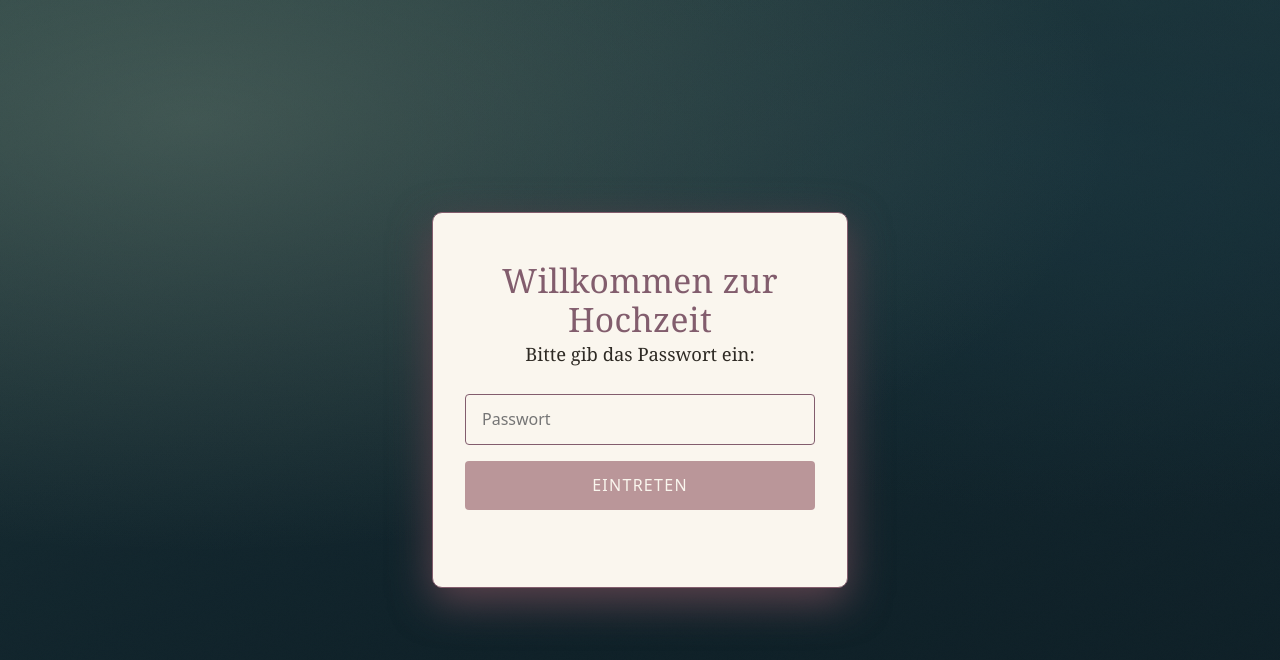
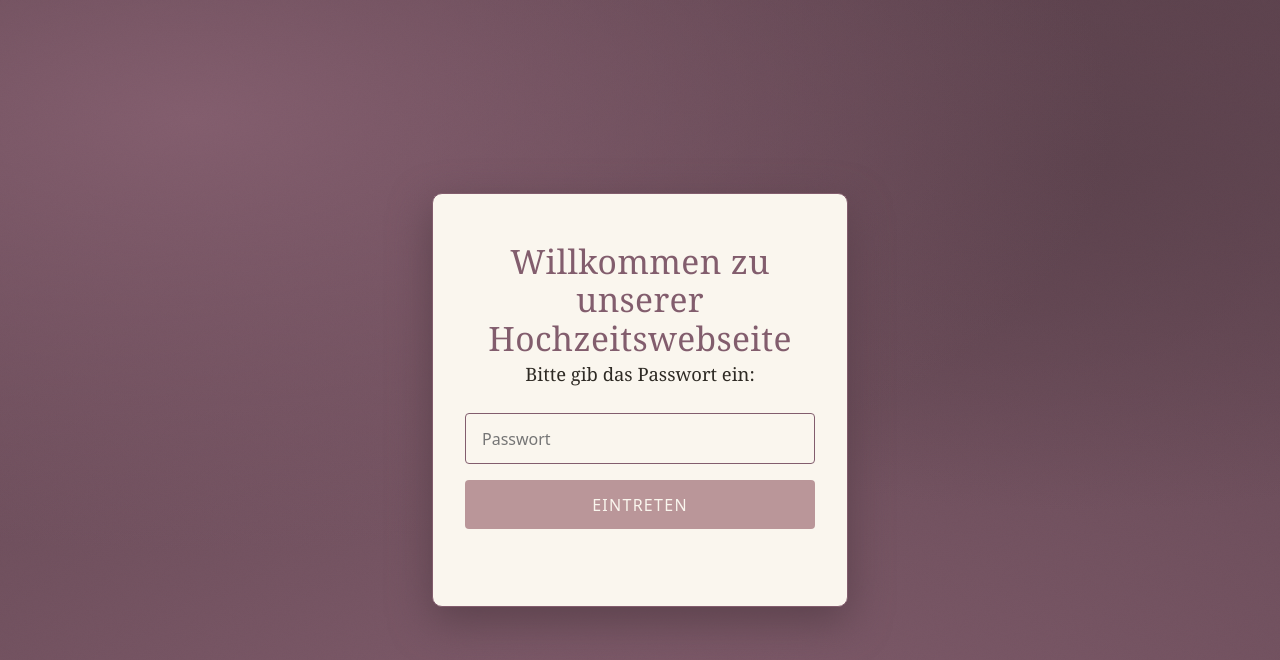
Before and after one commit to Cardoran/Wedding, a website: page public/index.html in a window 1280 px wide. Drawn offline with Linux system fonts and the light colour scheme.

Commit message:
changed index background

```diff
--- a/public/index.html
+++ b/public/index.html
@@ -30,10 +30,10 @@
       overflow: hidden;
       background-color: var(--forest-deep);
       background-image:
-        radial-gradient(120% 90% at 15% 15%, rgb(139 159 139 / 0.32), transparent 60%),
-        radial-gradient(100% 80% at 85% 20%, rgb(27 55 64 / 0.6), transparent 55%),
-        radial-gradient(140% 120% at 50% 110%, rgb(13 29 36 / 0.95), rgb(13 29 36 / 0.4)),
-        linear-gradient(160deg, #33504E 0%, #1B3740 55%, #10222A 100%);
+        radial-gradient(120% 90% at 15% 15%, var(--forest), transparent 60%), /* links oben */
+        radial-gradient(100% 80% at 85% 20%, var(--altrosa-dark), transparent 55%), /* rechts oben */
+        radial-gradient(140% 120% at 50% 110%, var(--forest), var(--altrosa-dark)), /* erstes unten Mitte, zweites ausfüllend */
+        linear-gradient(160deg, var(--forest) 0%,  var(--slate) 100%);
       background-size: cover;
       background-position: center;
     }
@@ -162,7 +162,7 @@
 
   <main class="login-page">
     <div class="login-card">
-      <h1>Willkommen zur Hochzeit</h1>
+      <h1>Willkommen zu unserer Hochzeitswebseite</h1>
       <p class="login-card__hint">Bitte gib das Passwort ein:</p>
 
       <form id="login-form">
```
